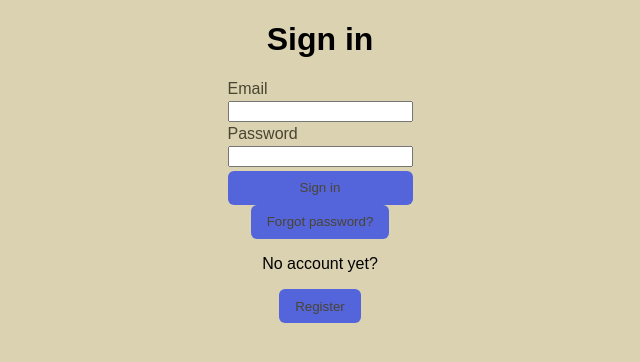
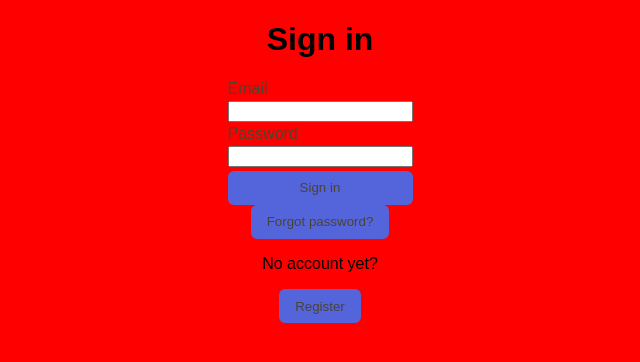
Before and after one commit to Tumbelmumbel/DnD, a PHP site: page /login.php in a window 1280 px wide. Shown: the top 362 px of the page, without its empty margins (320-960 px from the left). Run offline with PHP 8.4, Linux system fonts and the light colour scheme.

Commit message:
Change the background color of the login page to red
Add a CSS rule for body to the style block in login.php.
The other pages keep their background color.

Co-Authored-By: Claude Opus 5.5 <noreply@anthropic.com>
Claude-Session: https://claude.ai/code/session_01LP714t9588KzHtnoWrJdQD

```diff
--- a/login.php
+++ b/login.php
@@ -62,6 +62,10 @@ form {
     align-items: stretch; /* change to stretch if you prefer full-width inputs */
     gap: 0.2rem;
 }
+/* Login page only: red background */
+body {
+    background: red;
+}
 </style>
 </head>
 
```
